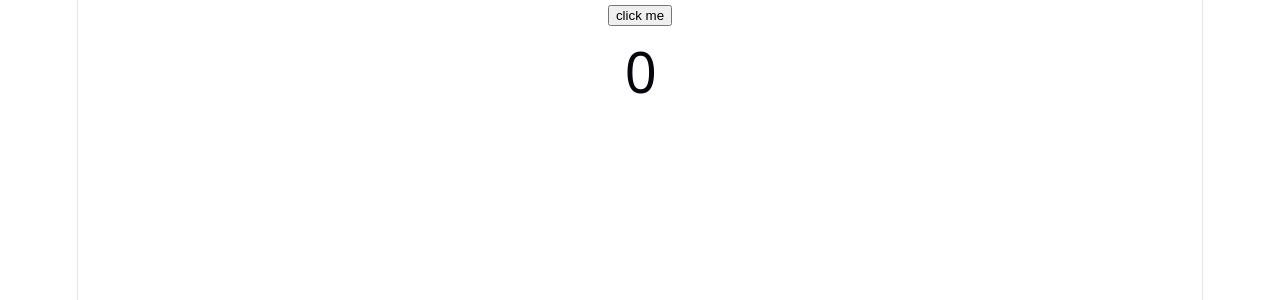
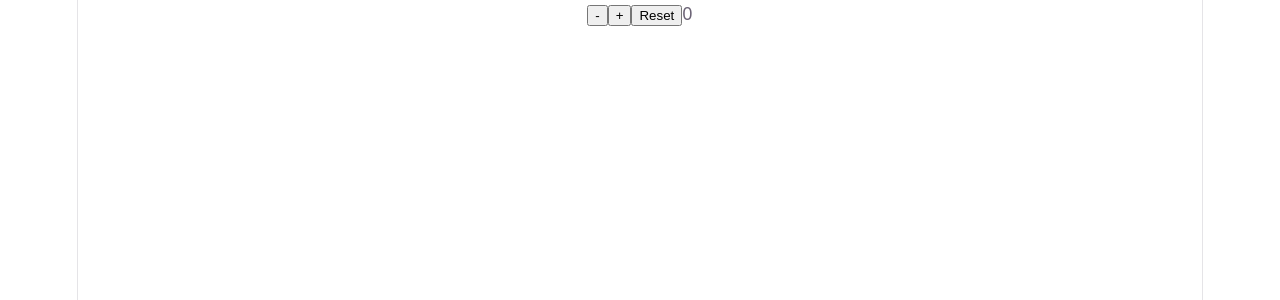
Before and after one commit to Iflaqbhat/react-restart, a React (Vite) app: page / in a window 1280 px wide. Shown: the top 300 px of the page. Built offline with nearby package versions, Linux system fonts and the light colour scheme.

Commit message:
counter app

```diff
--- a/src/App.jsx
+++ b/src/App.jsx
@@ -1,13 +1,31 @@
-import React, { useState } from 'react'
+//counter app
+import React from 'react'
 
-const App = () => {
-  const [count, setCount] = useState(0);
+function App() {
+  const [count, setCount] = React.useState(0);
+  function increaseCount(){
+    setCount(count + 1);
+    console.log(count);
+  }
+  function decreaseCount(){
+    if(count > 0){
+    setCount(count - 1);
+    console.log(count);
+  }
+  else {
+    alert("Count cannot be less than 0");
+  }
+  }
+  function reset(){
+    setCount(0);
+    console.log(count);
+  }
   return (
     <div>
-      <button onClick={()=>{
-        setCount(count+1)
-      }}>click me  </button>
-      <h1>{count}</h1>
+      <button onClick={decreaseCount}>-</button>
+      <button onClick={increaseCount}>+</button>
+      <button onClick={reset}>Reset</button>
+      <span>{count}</span>
     </div>
   )
 }
```
